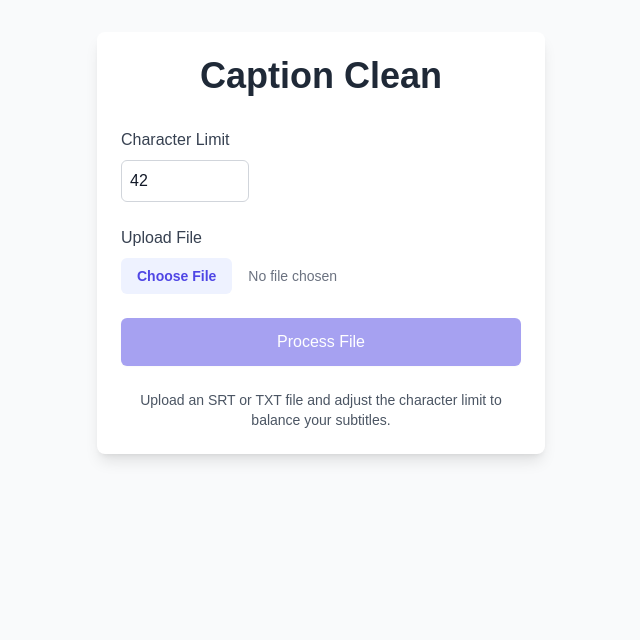
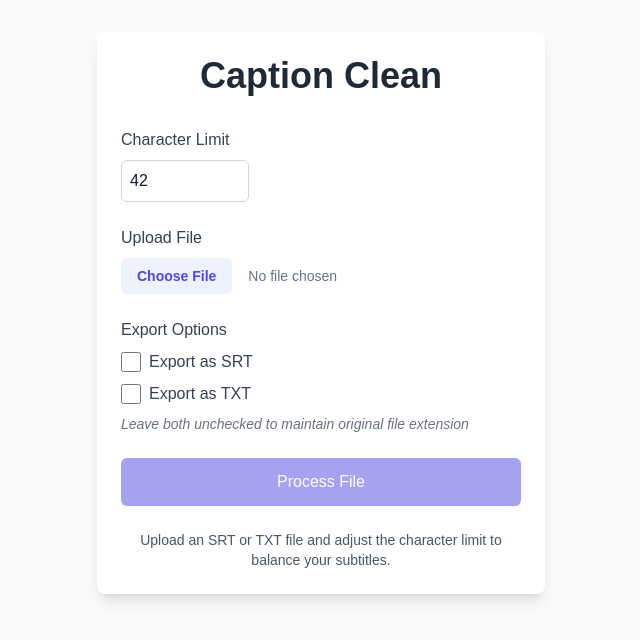
Before and after one commit to nickallard89/captionclean, a Next.js app: page / in a window 1280 px wide. Shown: the top 640 px of the page, without its empty margins (319-959 px from the left). Built offline with nearby package versions, Linux system fonts and the light colour scheme.

Commit message:
updated front end to rely on backend for processing, added txt and srt boxes

```diff
--- a/src/app/page.js
+++ b/src/app/page.js
@@ -6,6 +6,8 @@ export default function Home() {
   const [charLimit, setCharLimit] = useState(42)
   const [file, setFile] = useState(null)
   const [processing, setProcessing] = useState(false)
+  const [exportAsSrt, setExportAsSrt] = useState(false)
+  const [exportAsTxt, setExportAsTxt] = useState(false)
 
   const handleFileChange = (event) => {
     const selectedFile = event.target.files[0]
@@ -13,6 +15,16 @@ export default function Home() {
       setFile(selectedFile)
     } else {
       alert('Please select an SRT or TXT file')
+    }
+  }
+
+  const handleExportOptionChange = (option) => {
+    if (option === 'srt') {
+      setExportAsSrt(!exportAsSrt)
+      if (!exportAsSrt) setExportAsTxt(false) // Uncheck txt if srt is being checked
+    } else {
+      setExportAsTxt(!exportAsTxt)
+      if (!exportAsTxt) setExportAsSrt(false) // Uncheck srt if txt is being checked
     }
   }
 
@@ -24,6 +36,7 @@ export default function Home() {
       const formData = new FormData()
       formData.append('file', file)
       formData.append('charLimit', charLimit)
+      formData.append('exportFormat', exportAsSrt ? 'srt' : exportAsTxt ? 'txt' : 'original')
 
       console.log('Sending request to backend...')
       const response = await fetch('http://127.0.0.1:5000/process-srt', {
@@ -38,11 +51,22 @@ export default function Home() {
         throw new Error(`Server error: ${response.status} - ${errorText}`)
       }
 
+      // Get filename from Content-Disposition header if available
+      const contentDisposition = response.headers.get('Content-Disposition')
+      let filename
+      if (contentDisposition && contentDisposition.includes('filename=')) {
+        filename = contentDisposition.split('filename=')[1].replace(/["]/g, '')
+      } else {
+        // Determine extension based on export options
+        let extension = exportAsSrt ? '.srt' : exportAsTxt ? '.txt' : file.name.match(/\.[^.]+$/)[0]
+        filename = file.name.replace(/\.[^.]+$/, '_cleaned' + extension)
+      }
+
       const blob = await response.blob()
       const url = window.URL.createObjectURL(blob)
       const a = document.createElement('a')
       a.href = url
-    a.download = file.name.replace(/\.(srt|txt)$/, '_cleaned$&')
+      a.download = filename
       document.body.appendChild(a)
       a.click()
       document.body.removeChild(a)
@@ -70,8 +94,8 @@ export default function Home() {
               type="number"
               value={charLimit}
               onChange={(e) => {
-                const value = e.target.value;
-                setCharLimit(value === '' ? '' : Number(value));
+                const value = e.target.value
+                setCharLimit(value === '' ? '' : Number(value))
               }}
               className="w-32 p-2 border border-gray-300 rounded-md
                 focus:ring-2 focus:ring-blue-500 focus:border-blue-500 outline-none
@@ -97,6 +121,33 @@ export default function Home() {
             />
           </div>
 
+          <div className="space-y-2">
+            <label className="block text-gray-700 font-medium mb-2">Export Options</label>
+            <div className="flex flex-col space-y-2">
+              <label className="inline-flex items-center">
+                <input
+                  type="checkbox"
+                  checked={exportAsSrt}
+                  onChange={() => handleExportOptionChange('srt')}
+                  className="form-checkbox h-5 w-5 text-indigo-600 rounded"
+                />
+                <span className="ml-2 text-gray-700">Export as SRT</span>
+              </label>
+              <label className="inline-flex items-center">
+                <input
+                  type="checkbox"
+                  checked={exportAsTxt}
+                  onChange={() => handleExportOptionChange('txt')}
+                  className="form-checkbox h-5 w-5 text-indigo-600 rounded"
+                />
+                <span className="ml-2 text-gray-700">Export as TXT</span>
+              </label>
+              <p className="text-sm text-gray-500 italic mt-1">
+                Leave both unchecked to maintain original file extension
+              </p>
+            </div>
+          </div>
+
           <button
             className="w-full bg-indigo-600 hover:bg-indigo-700 text-white font-medium py-3 px-4 rounded-md
               transition-colors duration-200 ease-in-out
```
Also changed, not shown: 1 other file (tests, documents, lock files or other folders). Lines whose indentation alone changed are shown as unchanged.
